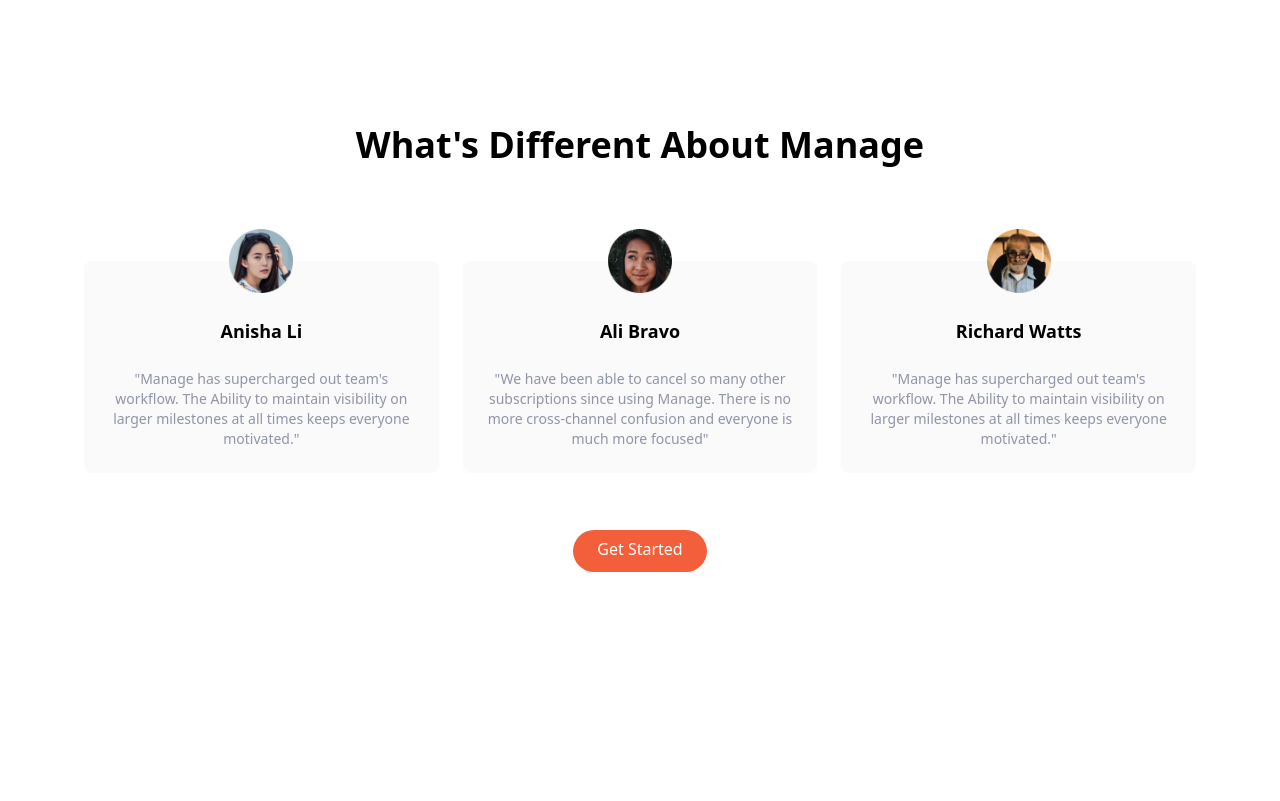
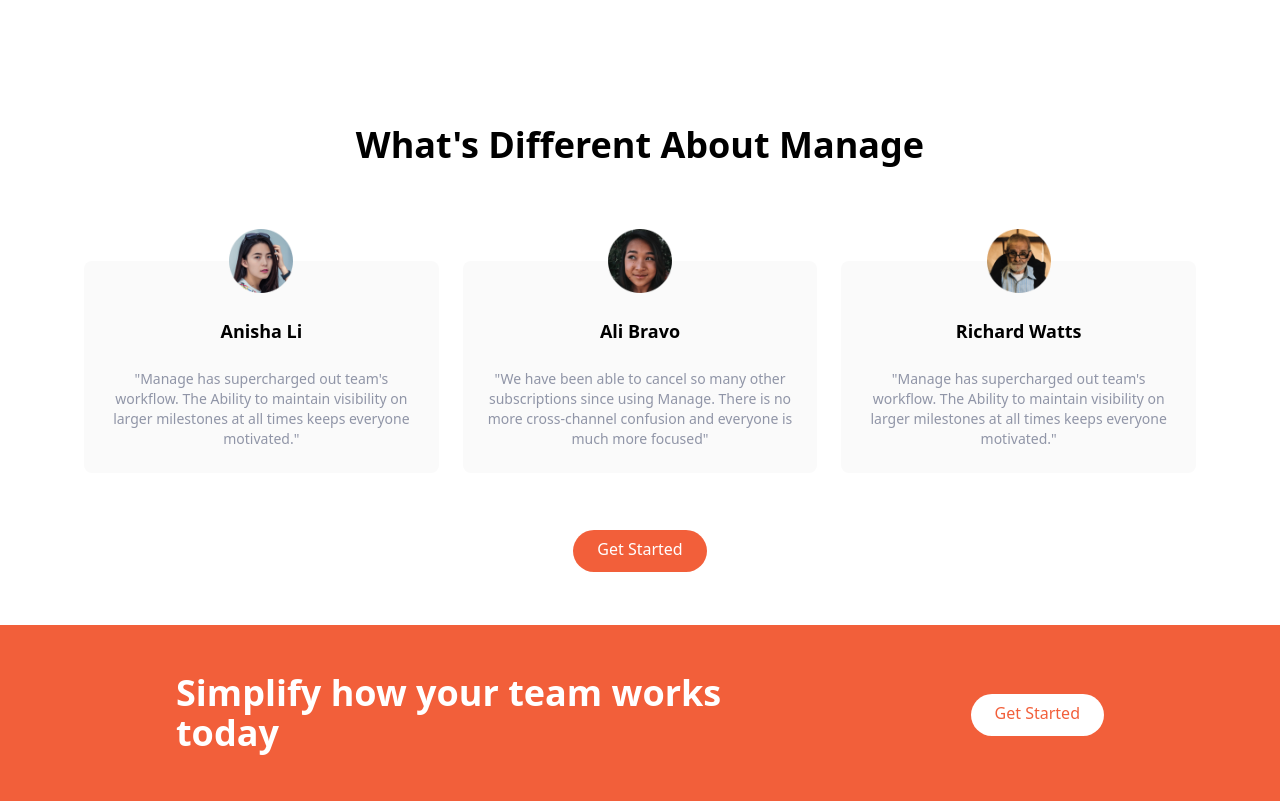
Before and after one commit to keza681/tailwind, a website: page index.html in a window 1280 px wide. Shown: the part 1143-1944 px from the top of the page. Before the commit the page ends 1768 px from the top, so only its background shows below. Drawn offline with Linux system fonts and the light colour scheme.

Commit message:
Add CTA section

```diff
--- a/index.html
+++ b/index.html
@@ -216,6 +216,25 @@
             </div>
         </div>
     </section>
+
+    <!-- CTA -->
+    <section id="cta" class="bg-brightRed">
+        <!-- Flex container -->
+        <div class="container flex flex-col items-center justify-between px-6 py-24 mx-auto space-y-12 md:py-12 md:flex-row md:space-y-0">
+            <!-- Heading -->
+            <h2 class="text-5xl font-bold leading-tight text-center text-white md:text-4xl md:max-w-xl md:text-left">
+                Simplify how your team works today
+            </h2>
+            <!-- Button -->
+            <div>
+            <a href="#"
+
+            class="p-3 px-6 pt-2 text-brightRed bg-white rounded-full baseline hover:bg-gray-900">
+            Get Started
+
+        </a></div>
+        </div>
+    </section>
 </body>
 
 </html>
```
Also changed, not shown: css/main.css.
